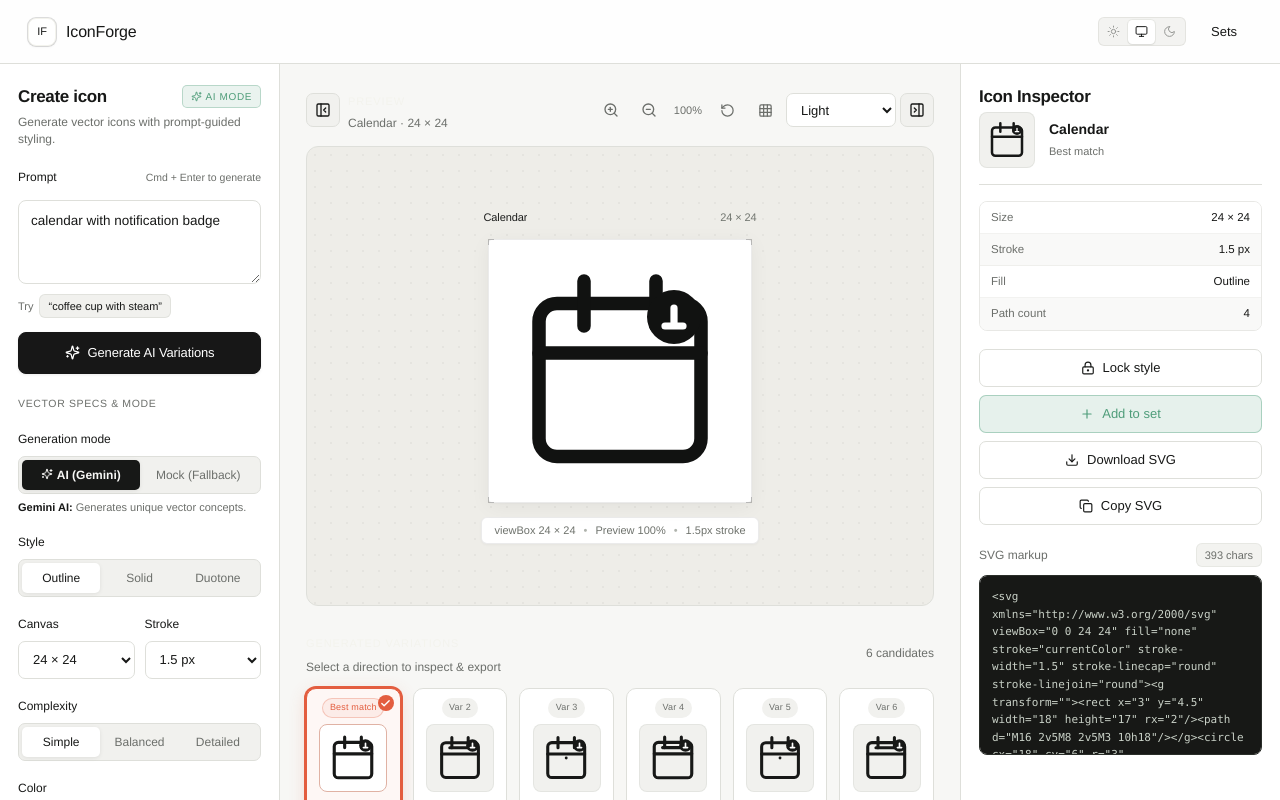
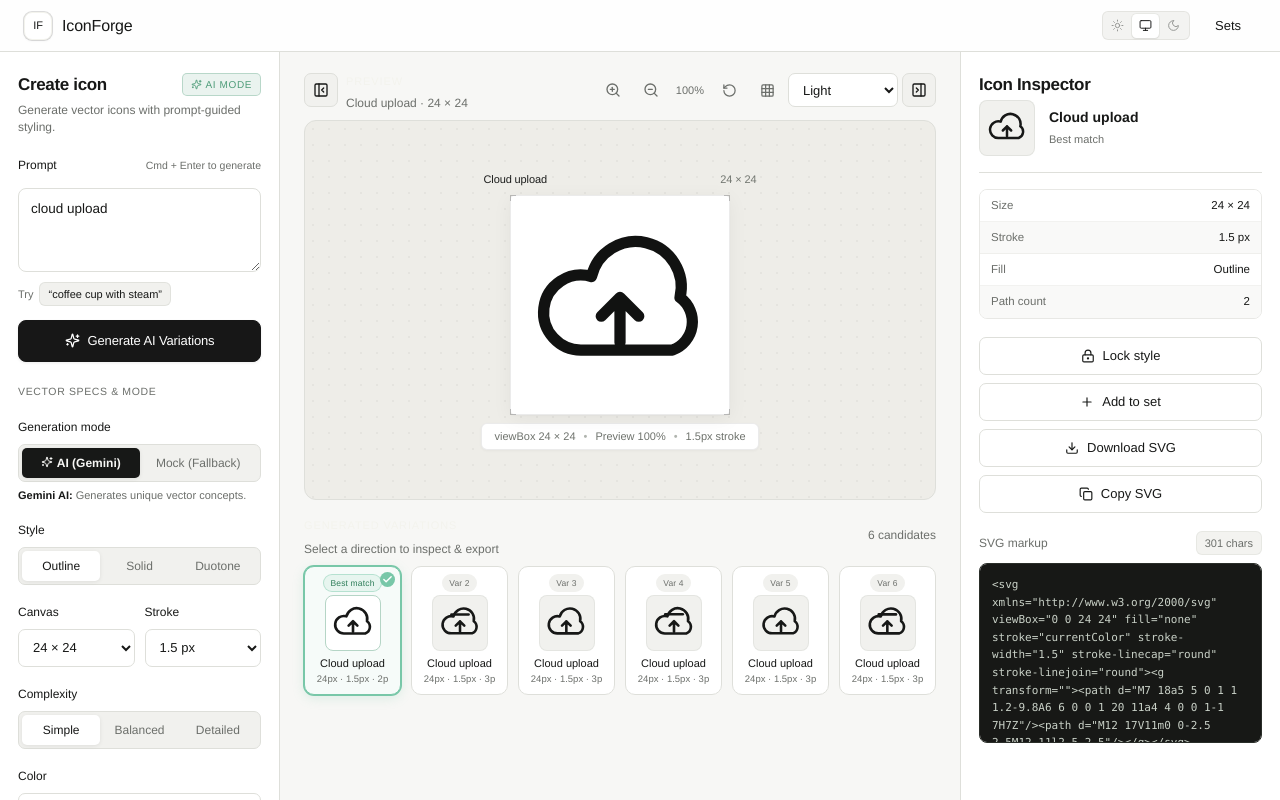
Before and after one commit to pushkarv07/IconForge, a Next.js app: page /app in a window 1280 px wide. Built offline with nearby package versions, Linux system fonts and the light colour scheme.

Commit message:
Create page polish: sticky y=0 header, 1-viewport variations, Soft Mint 1px variation border, cloud upload default, neutral Add to Set CTA

```diff
--- a/src/app/app/page.tsx
+++ b/src/app/app/page.tsx
@@ -37,7 +37,7 @@ import type {
 
 type GenerationMode = "ai" | "mock";
 const initialRequest = {
-  prompt: "calendar with notification badge",
+  prompt: "cloud upload",
   style: "Outline" as IconStyle,
   canvas: 24 as CanvasSize,
   stroke: 1.5 as 1 | 1.5 | 2,
@@ -295,7 +295,7 @@ export default function GeneratorPage() {
     flash(`Added ${selected.name} to ${created.name}`);
   }
 
-  const basePreviewPx = 216;
+  const basePreviewPx = 180;
   const previewSize = Math.round(basePreviewPx * zoom);
 
   return (
@@ -726,8 +726,8 @@ export default function GeneratorPage() {
               <div
                 className="artboard-stage"
                 style={{
-                  width: `${previewSize + 48}px`,
-                  height: `${previewSize + 48}px`,
+                  width: `${previewSize + 40}px`,
+                  height: `${previewSize + 40}px`,
                 }}
               >
                 <div className="artboard-corner-tl" />
--- a/src/app/globals.css
+++ b/src/app/globals.css
@@ -3,21 +3,38 @@
 :root, [data-theme="light"] { --bg: #f7f7f5; --panel: #ffffff; --panel-soft: #f1f1ee; --text: #171817; --muted: #6c6f6b; --line: #dedfda; --accent: #e35d3f; --accent-soft: #fff0eb; --hero-mint: #4f9d7a; --hero-mint-soft: rgba(79, 157, 122, 0.1); --hero-blue: #4f9d7a; --hero-blue-soft: rgba(79, 157, 122, 0.1); --good: #207a5d; --shadow: 0 18px 50px rgba(25, 27, 24, .08); }
 [data-theme="dark"] { --bg: #141514; --panel: #1c1e1c; --panel-soft: #242724; --text: #f3f3ed; --muted: #a4a9a2; --line: #363a35; --accent: #ff866b; --accent-soft: #3a2520; --hero-mint: #8fd3b6; --hero-mint-soft: rgba(143, 211, 182, 0.12); --hero-blue: #8fd3b6; --hero-blue-soft: rgba(143, 211, 182, 0.12); --good: #71c9a6; --shadow: 0 18px 50px rgba(0,0,0,.25); }
 * { box-sizing: border-box; }
-html { background: var(--bg); }
-body { margin: 0; background: var(--bg); color: var(--text); font-family: "Avenir Next", "Helvetica Neue", sans-serif; }
+html { background: var(--bg); margin: 0; padding: 0; }
+body { margin: 0; padding: 0; background: var(--bg); color: var(--text); font-family: "Avenir Next", "Helvetica Neue", sans-serif; }
 h1, h2, h3, h4, h5, h6 { font-weight: 600; }
 button, input, textarea, select { font: inherit; }
 button { cursor: pointer; }
 :focus-visible { outline: 2px solid var(--accent); outline-offset: 2px; }
-.app-shell { min-height: 100vh; background: var(--bg); }
+.app-shell { min-height: 100vh; background: var(--bg); margin: 0; padding: 0; }
 .app-shell.workspace-shell {
   height: 100vh;
   height: 100dvh;
   display: flex;
   flex-direction: column;
   overflow: hidden;
-}
-.topbar { height: 64px; flex-shrink: 0; border-bottom: 1px solid var(--line); display: flex; align-items: center; justify-content: space-between; padding: 0 28px; background: color-mix(in srgb, var(--panel) 92%, transparent); z-index: 10; }
+  margin: 0;
+  padding: 0;
+}
+.topbar {
+  position: sticky;
+  top: 0;
+  left: 0;
+  right: 0;
+  margin: 0;
+  height: 52px;
+  flex-shrink: 0;
+  border-bottom: 1px solid var(--line);
+  display: flex;
+  align-items: center;
+  justify-content: space-between;
+  padding: 0 24px;
+  background: color-mix(in srgb, var(--panel) 92%, transparent);
+  z-index: 50;
+}
 .brand { display: inline-flex; align-items: center; gap: 10px; color: var(--text); text-decoration: none; font-weight: 500; letter-spacing: -.01em; }
 .brand-mark { width: 28px; height: 28px; border: 1px solid #F3F3ED; display: grid; place-items: center; border-radius: 8px; font-size: 11px; font-weight: 500; }
 [data-theme="dark"] .brand-mark { border-color: #F3F3ED; }
@@ -121,8 +138,8 @@ button { cursor: pointer; }
 .workspace {
   flex: 1;
   min-height: 0;
-  height: calc(100vh - 64px);
-  height: calc(100dvh - 64px);
+  height: calc(100vh - 52px);
+  height: calc(100dvh - 52px);
   display: grid;
   grid-template-columns: 280px minmax(0, 1fr) 320px;
   overflow: hidden;
@@ -235,7 +252,7 @@ button { cursor: pointer; }
 .generation-actions { display: flex; gap: 5px; flex-shrink: 0; }
 .generation-actions .btn { height: 30px; padding: 0 8px; font-size: 11px; }
 .canvas {
-  padding: 24px 26px 48px;
+  padding: 16px 24px 20px;
   display: flex;
   flex-direction: column;
   min-width: 0;
@@ -263,14 +280,15 @@ button { cursor: pointer; }
 .canvas::-webkit-scrollbar-track {
   background: transparent;
 }
-.preview-toolbar { display: flex; align-items: center; justify-content: space-between; margin-bottom: 14px; gap: 12px; flex-wrap: wrap; }
+.preview-toolbar { display: flex; align-items: center; justify-content: space-between; margin-bottom: 8px; gap: 12px; flex-wrap: wrap; }
 .zoom-indicator { font-size: 11px; font-weight: 500; color: var(--muted); padding: 0 4px; font-variant-numeric: tabular-nums; }
 .preview-box {
-  min-height: 460px;
-  flex: 1;
+  min-height: 220px;
+  max-height: 380px;
+  flex: 1 1 auto;
   display: grid;
   place-items: center;
-  padding: 32px 24px;
+  padding: 14px 20px;
   border: 1px solid var(--line);
   border-radius: 12px;
   overflow: hidden;
@@ -318,7 +336,7 @@ button { cursor: pointer; }
   display: flex;
   flex-direction: column;
   align-items: center;
-  gap: 14px;
+  gap: 8px;
   position: relative;
   z-index: 1;
 }
@@ -506,23 +524,33 @@ button { cursor: pointer; }
   filter: none;
 }
 .preview-icon svg { width: 100%; height: 100%; display: block; }
-.variations { margin-top: 24px; }
-.variation-grid { display: grid; grid-template-columns: repeat(6, minmax(85px, 1fr)); gap: 12px; margin-top: 12px; transition: opacity .2s ease; }
+.variations { margin-top: 12px; flex-shrink: 0; }
+.variation-grid { display: grid; grid-template-columns: repeat(6, minmax(85px, 1fr)); gap: 10px; margin-top: 8px; transition: opacity .2s ease; }
 .variation-grid.generating-pulse { opacity: .55; pointer-events: none; }
-.variation { border: 1px solid var(--line); background: var(--panel); border-radius: 10px; padding: 9px 7px 9px; min-width: 0; color: var(--text); text-align: left; display: flex; flex-direction: column; align-items: center; justify-content: space-between; position: relative; cursor: pointer; transition: transform .16s cubic-bezier(0.16, 1, 0.3, 1), border-color .16s ease, box-shadow .16s ease, background-color .16s ease; min-height: 156px; }
+.variation { border: 1px solid var(--line); background: var(--panel); border-radius: 10px; padding: 7px 6px 8px; min-width: 0; color: var(--text); text-align: left; display: flex; flex-direction: column; align-items: center; justify-content: space-between; position: relative; cursor: pointer; transition: transform .16s cubic-bezier(0.16, 1, 0.3, 1), border-color .16s ease, box-shadow .16s ease, background-color .16s ease; min-height: 128px; }
 .variation:hover { border-color: color-mix(in srgb, var(--text) 22%, var(--line)); transform: translateY(-2px); box-shadow: 0 8px 22px rgba(0, 0, 0, .06); }
 [data-theme="dark"] .variation:hover { border-color: color-mix(in srgb, var(--text) 30%, var(--line)); box-shadow: 0 8px 24px rgba(0, 0, 0, .35); }
-.variation.selected { border-color: var(--accent); background: color-mix(in srgb, var(--accent) 5%, var(--panel)); box-shadow: 0 0 0 2px var(--accent), 0 4px 18px color-mix(in srgb, var(--accent) 20%, transparent); }
-.variation-icon-wrap { width: 68px; height: 68px; display: grid; place-items: center; margin: 4px auto 6px; border-radius: 8px; background: var(--panel-soft); border: 1px solid color-mix(in srgb, var(--line) 65%, transparent); padding: 6px; transition: background-color .15s ease, border-color .15s ease; }
-.variation.selected .variation-icon-wrap { background: var(--panel); border-color: color-mix(in srgb, var(--accent) 35%, var(--line)); }
-.variation-icon-wrap svg { width: 50px; height: 50px; display: block; color: var(--text); }
-.variation-badge { font-size: 9px; font-weight: 500; letter-spacing: .02em; padding: 2px 6.5px; border-radius: 10px; background: var(--panel-soft); color: var(--muted); width: fit-content; max-width: 100%; white-space: nowrap; overflow: hidden; text-overflow: ellipsis; border: 1px solid transparent; }
-.variation-badge.best-match { background: color-mix(in srgb, var(--accent) 12%, var(--panel)); color: var(--accent); border-color: color-mix(in srgb, var(--accent) 28%, transparent); font-weight: 500; }
+.variation.selected {
+  border-color: #78C7A8;
+  background: color-mix(in srgb, #78C7A8 7%, var(--panel));
+  box-shadow: 0 0 0 1px #78C7A8, 0 3px 12px color-mix(in srgb, #78C7A8 22%, transparent);
+}
+[data-theme="dark"] .variation.selected {
+  border-color: #78C7A8;
+  background: color-mix(in srgb, #78C7A8 10%, var(--panel));
+  box-shadow: 0 0 0 1px #78C7A8, 0 4px 16px color-mix(in srgb, #78C7A8 25%, transparent);
+}
+.variation-icon-wrap { width: 56px; height: 56px; display: grid; place-items: center; margin: 3px auto 4px; border-radius: 8px; background: var(--panel-soft); border: 1px solid color-mix(in srgb, var(--line) 65%, transparent); padding: 5px; transition: background-color .15s ease, border-color .15s ease; }
+.variation.selected .variation-icon-wrap { background: var(--panel); border-color: color-mix(in srgb, #78C7A8 40%, var(--line)); }
+.variation-icon-wrap svg { width: 42px; height: 42px; display: block; color: var(--text); }
+.variation-badge { font-size: 8.5px; font-weight: 500; letter-spacing: .02em; padding: 1.5px 6px; border-radius: 10px; background: var(--panel-soft); color: var(--muted); width: fit-content; max-width: 100%; white-space: nowrap; overflow: hidden; text-overflow: ellipsis; border: 1px solid transparent; }
+.variation-badge.best-match { background: color-mix(in srgb, #78C7A8 15%, var(--panel)); color: #78C7A8; border-color: color-mix(in srgb, #78C7A8 35%, transparent); font-weight: 500; }
+[data-theme="light"] .variation-badge.best-match { color: #2e7d59; background: color-mix(in srgb, #78C7A8 18%, var(--panel)); border-color: color-mix(in srgb, #78C7A8 45%, transparent); }
 .variation-badge.mock-badge { background: var(--panel-soft); color: var(--muted); border-color: var(--line); }
 .variation-info { width: 100%; text-align: center; margin-top: 2px; }
-.variation-name { font-size: 11.5px; font-weight: 500; white-space: nowrap; overflow: hidden; text-overflow: ellipsis; color: var(--text); line-height: 1.3; }
-.variation-meta { font-size: 10px; color: var(--muted); margin-top: 2px; font-variant-numeric: tabular-nums; }
-.variation-check { position: absolute; top: 6px; right: 6px; width: 16px; height: 16px; border-radius: 50%; background: var(--accent); color: #fff; display: grid; place-items: center; z-index: 2; }
+.variation-name { font-size: 11px; font-weight: 500; white-space: nowrap; overflow: hidden; text-overflow: ellipsis; color: var(--text); line-height: 1.25; }
+.variation-meta { font-size: 9.5px; color: var(--muted); margin-top: 1.5px; font-variant-numeric: tabular-nums; }
+.variation-check { position: absolute; top: 5px; right: 5px; width: 15px; height: 15px; border-radius: 50%; background: #78C7A8; color: #fff; display: grid; place-items: center; z-index: 2; }
 @keyframes revealCandidate { from { opacity: 0; transform: translateY(6px); } to { opacity: 1; transform: translateY(0); } }
 .variation-revealing { animation: revealCandidate .3s cubic-bezier(0.16, 1, 0.3, 1) forwards; }
 .generation-status-banner { display: flex; align-items: center; justify-content: center; gap: 8px; padding: 8px 14px; border-radius: 8px; background: var(--accent-soft); border: 1px solid color-mix(in srgb, var(--accent) 30%, transparent); color: var(--accent); font-size: 11.5px; font-weight: 500; margin-bottom: 12px; }
@@ -536,8 +564,24 @@ button { cursor: pointer; }
 .icon-summary-name { font-size: 14px; font-weight: 600; color: var(--text); white-space: nowrap; overflow: hidden; text-overflow: ellipsis; }
 .icon-summary-label { font-size: 11px; color: var(--muted); }
 .actions { display: grid; gap: 8px; }
-.btn-add-set { background: color-mix(in srgb, var(--hero-mint) 14%, var(--panel)); border: 1px solid color-mix(in srgb, var(--hero-mint) 40%, transparent); color: var(--hero-mint); font-weight: 500; }
-.btn-add-set:hover { background: var(--hero-mint); border-color: var(--hero-mint); color: #ffffff !important; transform: translateY(-1px); box-shadow: 0 4px 14px color-mix(in srgb, var(--hero-mint) 30%, transparent); }
+.btn-add-set {
+  background: var(--panel);
+  border: 1px solid var(--line);
+  color: var(--text);
+  font-weight: 500;
+  transition: all .18s ease;
+}
+.btn-add-set:hover {
+  background: #78C7A8 !important;
+  border-color: #78C7A8 !important;
+  color: #ffffff !important;
+  transform: translateY(-1px);
+  box-shadow: 0 4px 14px color-mix(in srgb, #78C7A8 32%, transparent);
+}
+.btn-add-set:hover svg {
+  color: #ffffff !important;
+  stroke: #ffffff !important;
+}
 .style-profile-card { border: 1px solid var(--line); border-radius: 10px; padding: 14px; background: var(--panel); }
 .style-profile-actions { display: grid; grid-template-columns: 1fr 1fr; gap: 6px; margin-top: 10px; }
 .style-profile-actions .btn { height: 30px; padding: 0 8px; font-size: 11px; }
```
